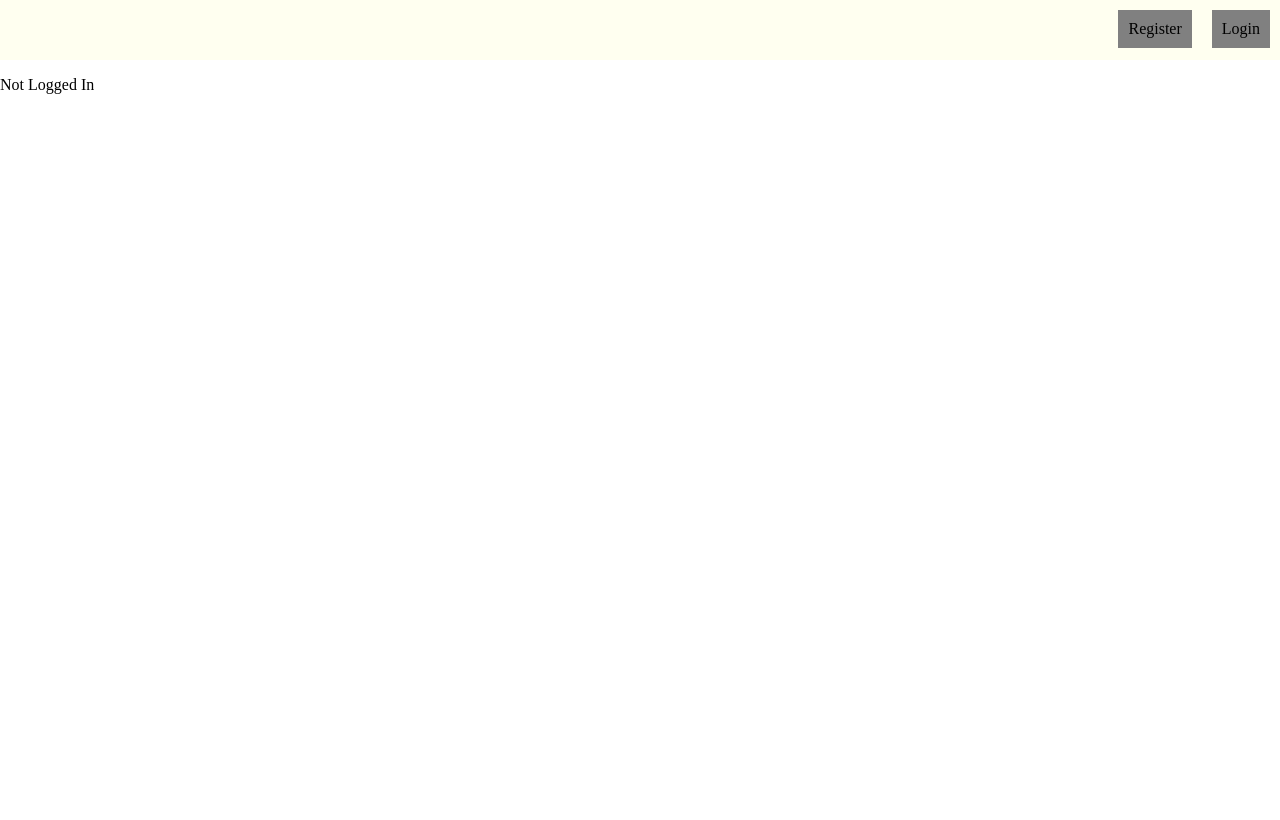
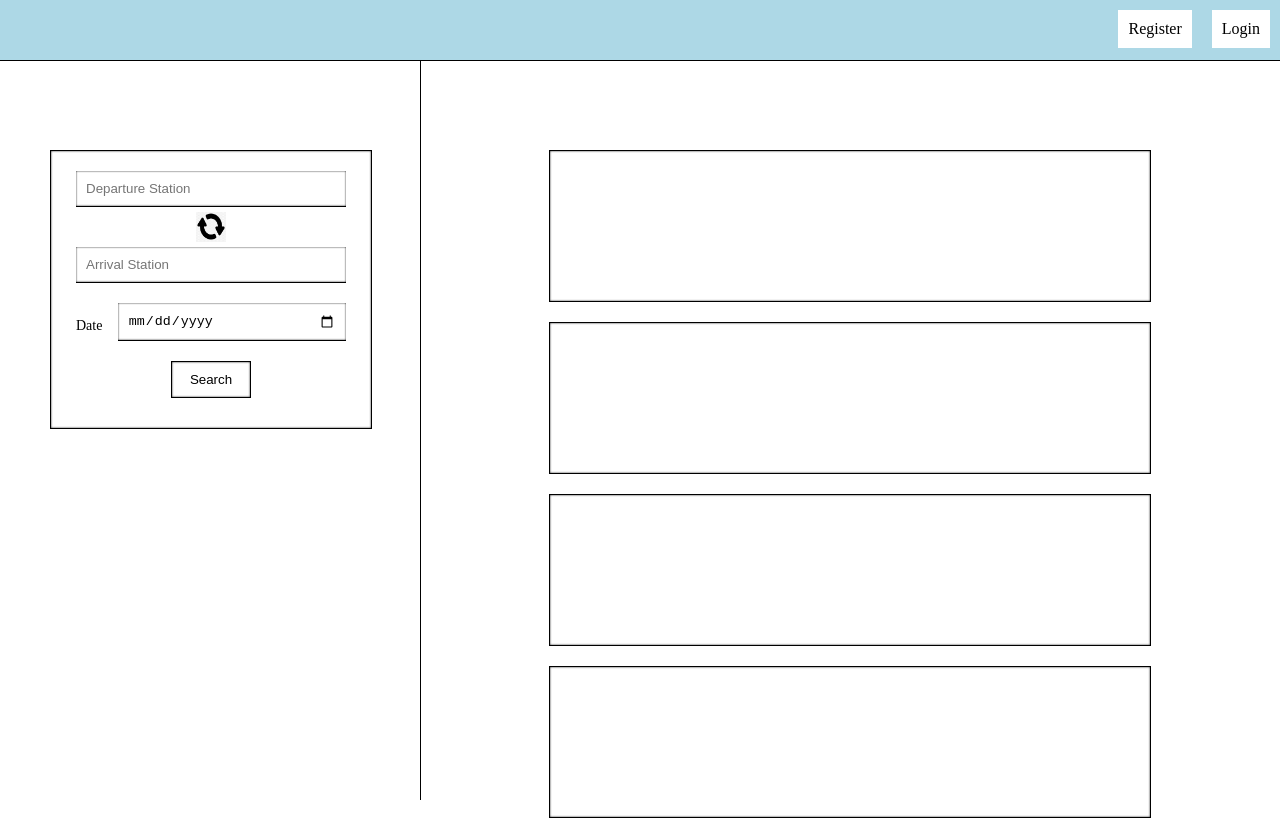
Before and after one commit to Call0/MiniProjectGroup6Vue, a Vue app: page /home in a window 1280 px wide. Shown: the top 820 px of the page. Built offline with nearby package versions, Linux system fonts and the light colour scheme.

Commit message:
dummy data home page

```diff
--- a/src/components/navbar.vue
+++ b/src/components/navbar.vue
@@ -28,11 +28,12 @@ export default {
 
 <style>
   .navbar{
+      z-index: 1;
       height: 60px;
-      position: sticky;
-      top: 0px;
+      position: fixed;
       width: 100vw;
-      background: ivory;
+      background: lightblue;
+      border-bottom: 1px solid black
   }
 
   .router{
@@ -41,7 +42,7 @@ export default {
       text-decoration: none;
       float: right;
       color: black;
-      background-color: gray;
+      background-color: white;
   }
 
   body{
--- a/src/views/Home.vue
+++ b/src/views/Home.vue
@@ -1,8 +1,31 @@
 <template>
   <div>
     <navbar/>
-    <p v-if="$store.getters.login">Logged In</p>
-    <p v-else>Not Logged In</p>
+        <div class="middle-container">
+          <div class="home-container">
+            <center>
+              <input type="text" name="from" v-model="from" placeholder="Departure Station" class="input-css">
+              <img src="@/assets/exchange-img.png" class="exchange-img" @click="exchangeFromTo">
+              <input type="text" name="to" v-model="to" placeholder="Arrival Station" class="input-css">
+              <label for="date" class="label-css">Date</label>
+              <input type="date" v-model="date" name="date" class="home-label-input-css">
+              <button class="btn">Search</button>
+            </center>
+          </div>
+        </div>
+        <div class="search-result">
+          <div class="card-view">
+          </div>
+          <div class="card-view">
+          </div>
+          <div class="card-view">
+          </div>
+          <div class="card-view">
+          </div><div class="card-view">
+          </div>
+          <div class="card-view">
+          </div>
+        </div>
   </div>
 </template>
 
@@ -10,6 +33,21 @@
 import navbar from '../components/navbar.vue'
 export default {
   name: 'home',
+  data () {
+    return {
+      from: '',
+      to: '',
+      date: ''
+    }
+  },
+  methods: {
+    exchangeFromTo () {
+      var from = this.to
+      var to = this.from
+      this.to = to
+      this.from = from
+    }
+  },
   components: {
     navbar: navbar
   }
@@ -17,4 +55,78 @@ export default {
 </script>
 
 <style>
+ .home-input{
+   display: inline;
+ }
+
+ .exchange-img{
+   width: 30px;
+   height: 30px;
+   display: block;
+   margin-top: -15px;
+   margin-bottom: 5px;
+   cursor: pointer
+ }
+
+ .home-container{
+   margin-top: 150px;
+   margin-left: 50px;
+   position: fixed;
+   width: 300px;
+   border: 1px solid black;
+   padding: 10px;
+   padding-top: 20px;
+   -moz-box-shadow: inset 0 0 2px black;
+   -webkit-box-shadow: inset 0 0 2px black;
+   box-shadow: inset 0 0 2px black;
+   background-color: white;
+ }
+
+ .home-label-input-css{
+      display: block;
+      padding: 10px;
+      width: 208px;
+      min-width: 208px;
+      margin-bottom: 20px;
+      outline: none;
+      border-radius: 0px;
+      border: 0px;
+      border-bottom: 1px solid black;
+      -moz-box-shadow: inset 0 0 2px black;
+      -webkit-box-shadow: inset 0 0 2px black;
+      box-shadow: inset 0 0 2px black;
+  }
+
+  .search-result{
+    padding-top: 150px;
+    display: flex;
+    justify-content: center;
+    flex-wrap: wrap;
+    min-width: 300px;
+    margin-left: 420px;
+  }
+
+  .middle-container{
+    background-color: white;
+    width: 420px;
+    border-right: 1px solid black;
+    height: 100vh;
+    float: left;
+    position: fixed;
+  }
+
+  .btn:hover{
+    background-color: lightblue;
+  }
+
+  .card-view{
+    height: 150px;
+    min-width: 300px;
+    width: 600px;
+    border: 1px solid black;
+    margin-bottom: 20px;
+    -moz-box-shadow: inset 0 0 2px black;
+    -webkit-box-shadow: inset 0 0 2px black;
+    box-shadow: inset 0 0 2px black;
+  }
 </style>
--- a/src/views/login.vue
+++ b/src/views/login.vue
@@ -3,12 +3,18 @@
       <center>
         <div class="container">
             <div class="inner-container">
-                <h3>Login</h3>
-                <input type="text" v-model="userName" placeholder="Username" name="username" class="input-css">
-                <input type="password" v-model="password" placeholder="Password" name="password" class="input-css">
-                <button class="btn" @click="onsubmit">Login</button>
-                <router-link to="/register" class="login-register-router">New User? Register</router-link>
-                <router-link to="/home" class="login-home-router">Home</router-link>
+                <div class="heading">
+                  <h3>Login</h3>
+                </div>
+                <div class="content">
+                  <input type="text" v-model="userName" placeholder="Username" name="username" class="input-css">
+                  <input type="password" v-model="password" placeholder="Password" name="password" class="input-css">
+                  <button class="btn" @click="onsubmit">Login</button>
+                </div>
+                <div class="footer">
+                  <router-link to="/register" class="login-register-router register-router">New User? Register</router-link>
+                  <router-link to="/home" class="login-register-router">Home</router-link>
+                </div>
             </div>
         </div>
       </center>
@@ -67,6 +73,9 @@ export default {
       border: 1px solid black;
       padding: 30px;
       padding-top: 0px;
+      -moz-box-shadow: inset 0 0 2px black;
+      -webkit-box-shadow: inset 0 0 2px black;
+      box-shadow: inset 0 0 2px black;
   }
 
   .input-css{
@@ -79,6 +88,9 @@ export default {
       border-radius: 0px;
       border: 0px;
       border-bottom: 1px solid black;
+      -moz-box-shadow: inset 0 0 2px black;
+      -webkit-box-shadow: inset 0 0 2px black;
+      box-shadow: inset 0 0 2px black;
   }
   .input-css:active{
       outline: none;
@@ -86,17 +98,42 @@ export default {
 
   .btn{
       background-color: white;
+      width: 80px;
       color: black;
       padding: 10px;
       display: block;
       border: 1px solid black;
       cursor: pointer;
       margin-bottom: 20px;
+      -moz-box-shadow: inset 0 0 2px black;
+      -webkit-box-shadow: inset 0 0 2px black;
+      box-shadow: inset 0 0 2px black;
+  }
+
+  .btn:focus{
+      outline: none;
   }
 
   .login-register-router{
-      float: left;
       text-decoration: none;
       color: black;
+      display: block;
+      margin-top: 10px;
+  }
+
+  .register-router{
+      margin-top: 10px;
+  }
+
+  .heading{
+    border-bottom: 1px solid black
+  }
+
+  .content{
+    margin-top: 20px;
+  }
+
+  .footer{
+    border-top: 1px solid black
   }
 </style>
--- a/src/views/register.vue
+++ b/src/views/register.vue
@@ -3,21 +3,27 @@
       <center>
         <div class="container">
             <div class="inner-container">
+              <div class="heading">
                 <h3>Register</h3>
-                <input type="text" v-model="firstName" placeholder="First Name" name="firstname" class="input-css" required>
+              </div>
+              <div class="content">
+                <input type="text" v-model="firstName" placeholder="First Name" name="firstname" class="input-css">
                 <input type="text" v-model="middleName" placeholder="Middle Name" name="middlename" class="input-css">
                 <input type="text" v-model="lastName" placeholder="Last Name" name="lastname" class="input-css">
                 <label for="date" class="label-css">D.O.B.</label>
-                <input type="date" v-model="dob" name="date" class="label-input-css" required>
-                <input type="email" v-model="email" placeholder="Email" name="email" class="input-css" required>
-                <input type="tel" v-model="phoneNumber" placeholder="Phone Number" name="phonenumber" class="input-css" minlength="10" maxlength="10" required>
-                <input type="text" v-model="userName" placeholder="Username" name="username" class="input-css" required>
-                <input type="password" v-model="password" placeholder="Password" name="password" class="input-css" minlength="8" maxlength="16" required>
-                <input type="password" v-model="confirmPassword" @keyup="mismatch" placeholder="Confirm Password" name="confirmpassword" class="input-css" minlength="8" maxlength="16" required>
+                <input type="date" v-model="dob" name="date" class="label-input-css">
+                <input type="email" v-model="email" placeholder="Email" name="email" class="input-css">
+                <input type="tel" v-model="phoneNumber" placeholder="Phone Number" name="phonenumber" class="input-css">
+                <input type="text" v-model="userName" placeholder="Username" name="username" class="input-css">
+                <input type="password" v-model="password" placeholder="Password" name="password" class="input-css">
+                <input type="password" v-model="confirmPassword" @keyup="mismatch" placeholder="Confirm Password" name="confirmpassword" class="input-css">
                 <p id="mismatch-error">Passwords don't match</p>
                 <input type="submit" @click="onsubmit" class="btn" value="Register">
-                <router-link to="/login" class="login-register-router">Existing User? Login</router-link>
-                <router-link to="/home" class="login-home-router">Home</router-link>
+              </div>
+              <div class="footer">
+                <router-link to="/login" class="login-register-router register-router">Existing User? Login</router-link>
+                <router-link to="/home" class="login-register-router">Home</router-link>
+              </div>
             </div>
         </div>
       </center>
@@ -65,7 +71,7 @@ export default {
         return false
       } else if (this.email === '') {
         return false
-      } else if (this.phoneNumber === '' && this.length === 10) {
+      } else if (this.phoneNumber === '' && this.phoneNumber.length === 10) {
         return false
       } else if (this.userName === '') {
         return false
@@ -120,18 +126,15 @@ export default {
   .label-input-css{
       display: block;
       padding: 10px;
-      width: 200px;
-      min-width: 200px;
+      width: 195px;
+      min-width: 195px;
       margin-bottom: 20px;
       outline: none;
       border-radius: 0px;
       border: 0px;
       border-bottom: 1px solid black;
-  }
-
-  .login-home-router{
-      float: right;
-      text-decoration: none;
-      color: black;
+      -moz-box-shadow: inset 0 0 2px black;
+      -webkit-box-shadow: inset 0 0 2px black;
+      box-shadow: inset 0 0 2px black;
   }
 </style>
```
Also changed, not shown: src/assets/exchange-img.png (added), src/views/admin.vue (added).
